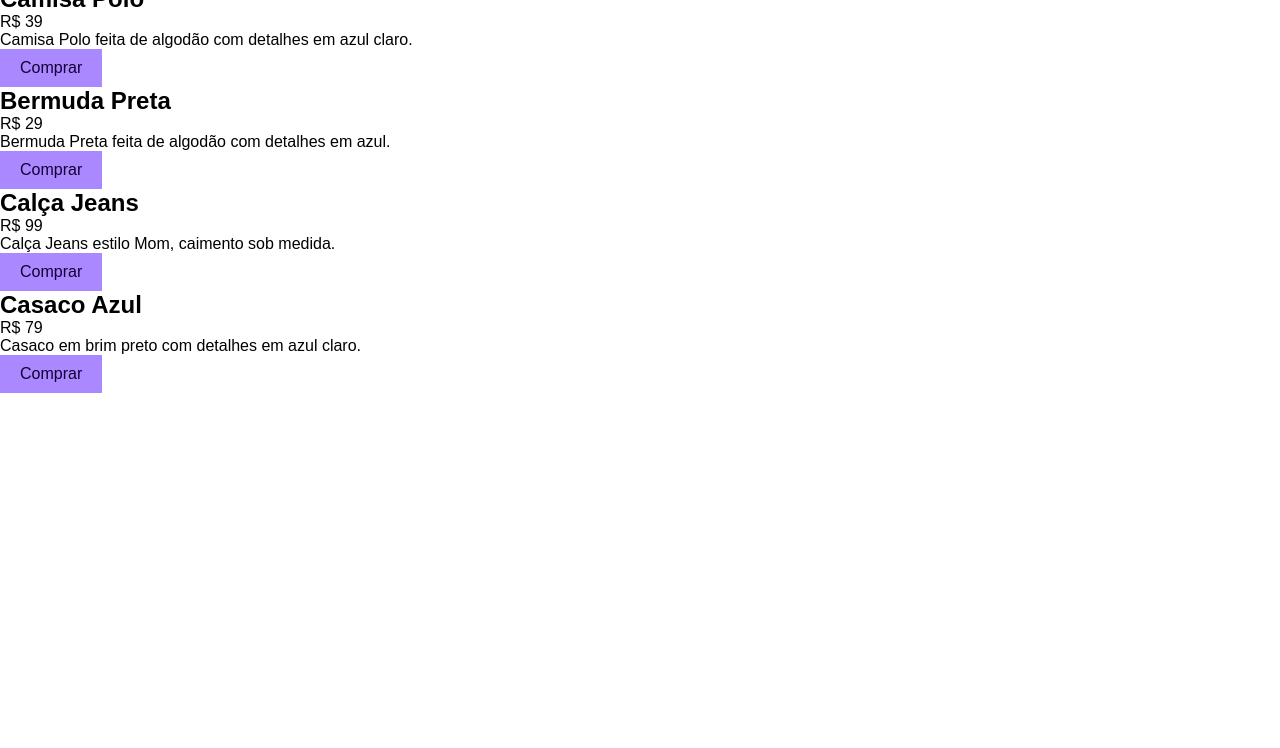
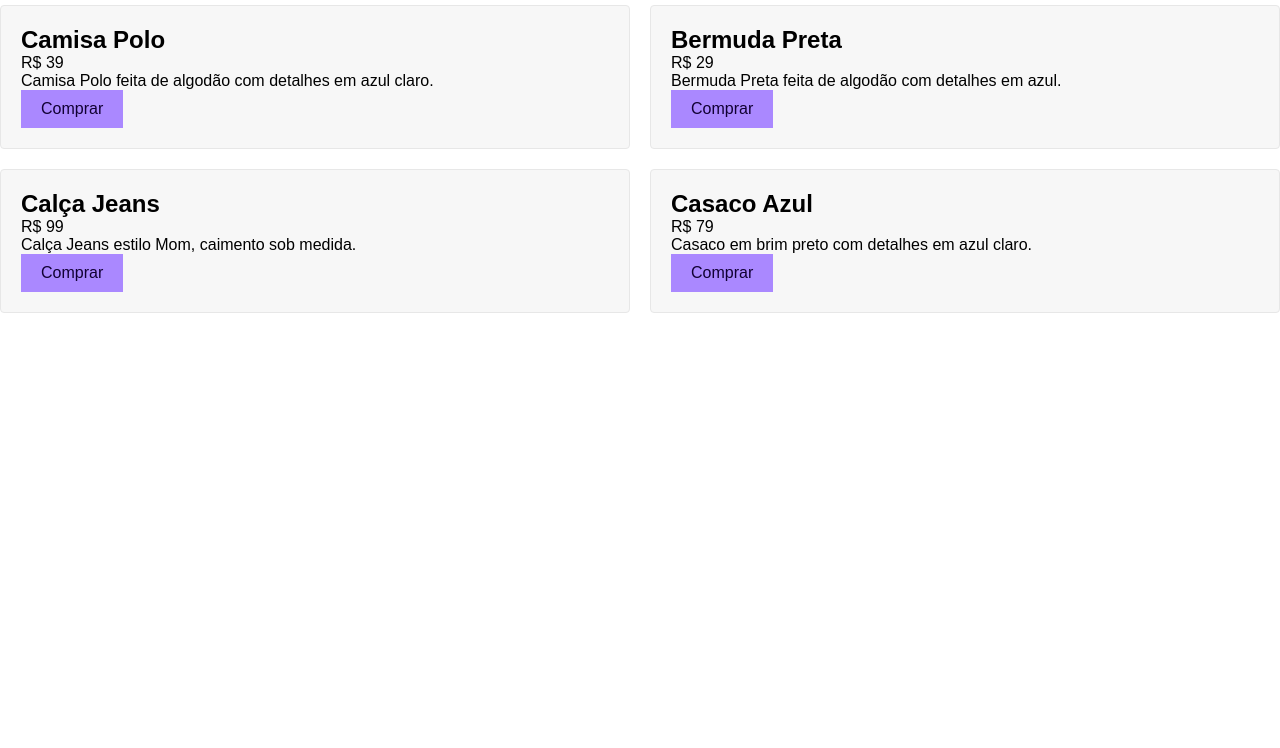
Before and after one commit to MihCarvalho82/origamid-curso, a plain HTML site: page ex-grid/index.html in a window 1280 px wide. Shown: the part 52-800 px from the top of the page. Drawn offline with Linux system fonts and the light colour scheme.

Commit message:
Refactor grid styles in CSS for improved layout structure

```diff
--- a/ex-grid/style.css
+++ b/ex-grid/style.css
@@ -15,6 +15,9 @@
 
 .grid {
     display: grid;
+    grid-template-columns: 1fr 1fr;
+    margin-top: 20px;
+    gap: 20px;
 }
 
  .comprar {
@@ -24,3 +27,10 @@
     color: #103;
     text-decoration: none;
  }
+
+ .item {
+    background-color: #f7f7f7;
+    border: 1px solid #e7e7e7;
+    padding: 20px;
+    border-radius: 4px;
+ }
```
